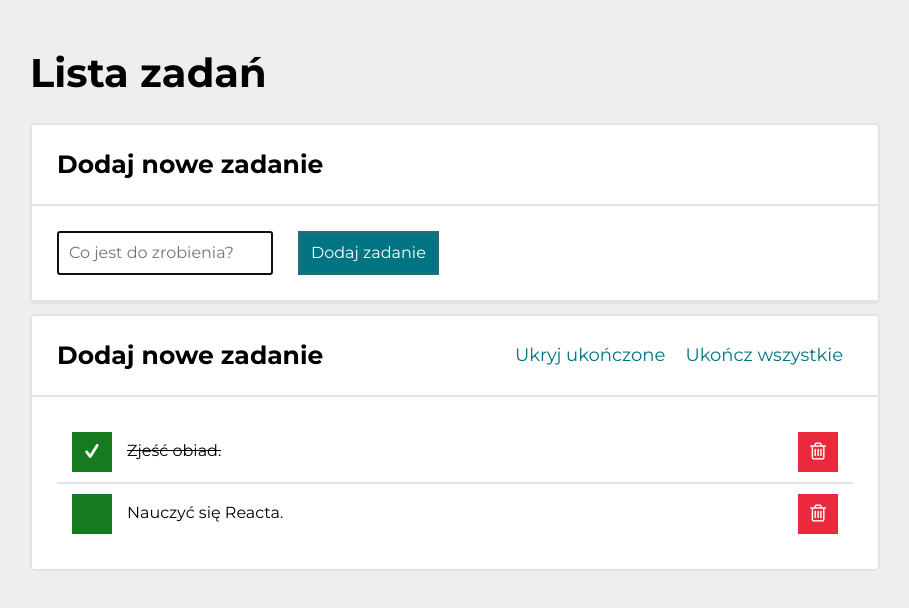
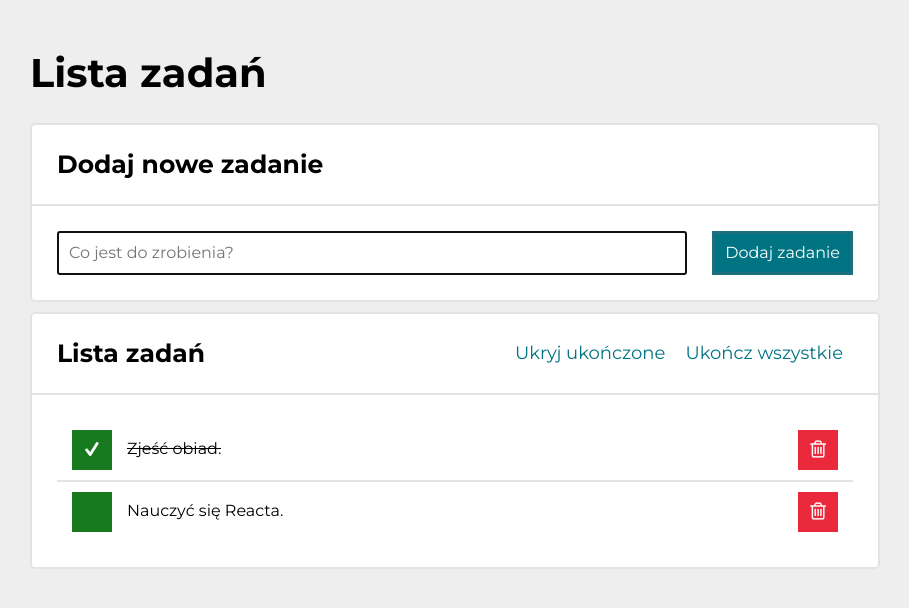
Before and after one commit to Rafal-1999/To-Do-List-React, a React (Create React App) app: page / in a window 1280 px wide. Shown: the top 608 px of the page, without its empty margins (185-1094 px from the left). Built offline with nearby package versions, Linux system fonts and the light colour scheme.

Commit message:
Added new property for Block

```diff
--- a/package.json
+++ b/package.json
@@ -1,6 +1,6 @@
 {
   "name": "to-do-list-react",
-  "version": "0.3.5",
+  "version": "0.3.6",
   "private": true,
   "homepage": "https://rafal-1999.github.io/To-Do-List-React/",
   "dependencies": {
--- a/src/App.js
+++ b/src/App.js
@@ -19,11 +19,13 @@ function App() {
                 <Header title="Lista zadań" />
                 <Block
                     boxClass1="list__box"
-                    boxClass2="list__box list__box--flex"
+                    title="Dodaj nowe zadanie"
+                    boxClass2="list__box list__box--no-line"
                     extraContent2={<Form />}
                 />
                 <Block
                     boxClass1="list__box list__box--flex"
+                    title="Lista zadań"
                     extraContent1={<Buttons tasks={tasks} hideDoneTasks={hideDoneTasks} />}
                     boxClass2="list__tasks-block"
                     extraContent2={<Tasks tasks={tasks} hideDoneTasks={hideDoneTasks} />}
--- a/src/Block/index.js
+++ b/src/Block/index.js
@@ -4,7 +4,7 @@ const Block = (props) => (
     <div className="list__block">
         <div className={`${props.boxClass1}`}>
             <h2 className="list__header">
-                Dodaj nowe zadanie
+                {props.title}
             </h2>
             {props.extraContent1}
         </div>
```
